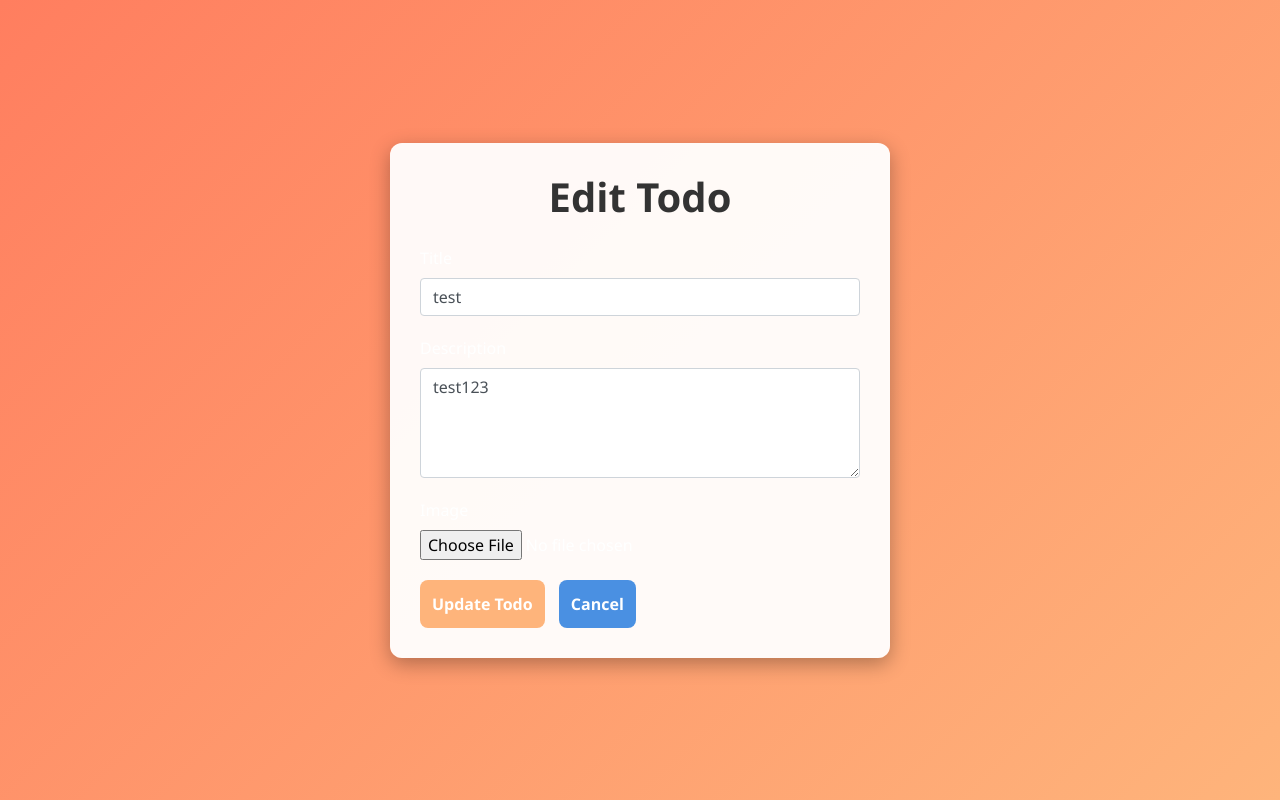
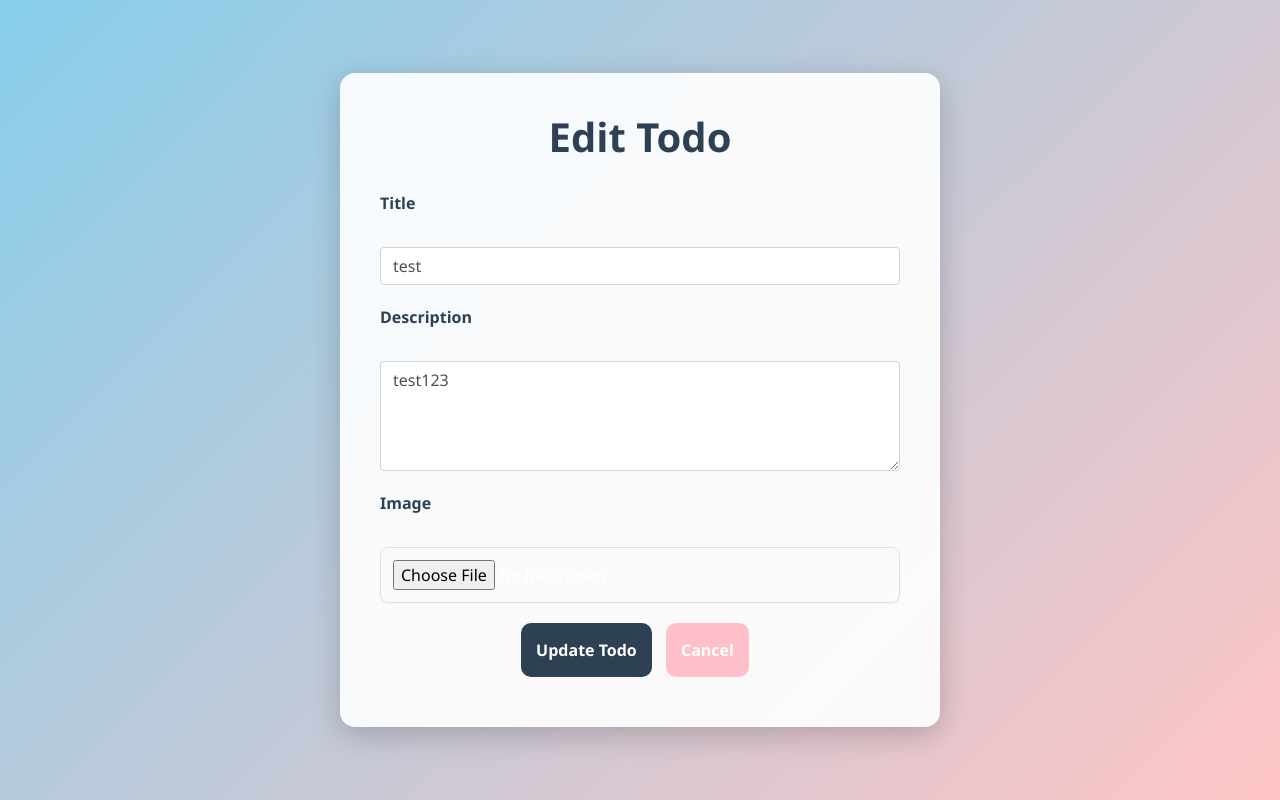
Before and after one commit to Sivi2002/dendrite.ai_todo, a Flask app: page /edit/1 in a window 1280 px wide. Run offline with Flask 3, Linux system fonts and the light colour scheme; a user stored in the database is signed in; data comes from the database, SQL or seed files in the repository; some libraries are stand-ins or nearby versions.

Commit message:
edittodo.css

```diff
--- a/flask_todo/static/css/edittodo.css
+++ b/flask_todo/static/css/edittodo.css
@@ -1,5 +1,5 @@
 body {
-    background: linear-gradient(135deg, #ff7e5f, #feb47b);
+    background: linear-gradient(135deg, #87CEEB, #FFC5C5);
     color: #fff;
     min-height: 100vh;
     display: flex;
@@ -10,59 +10,108 @@ body {
 }
 
 .container {
-    background: rgba(255, 255, 255, 0.95);
-    padding: 30px;
-    border-radius: 12px;
-    box-shadow: 0 6px 20px rgba(0, 0, 0, 0.3);
-    max-width: 500px;
+    background: rgba(255, 255, 255, 0.9);
+    padding: 40px;
+    border-radius: 15px;
+    box-shadow: 0 8px 30px rgba(0, 0, 0, 0.2);
+    max-width: 600px;
     width: 100%;
+    text-align: center;
 }
 
 h1 {
-    text-align: center;
-    margin-bottom: 25px;
+    margin-bottom: 30px;
     font-weight: 700;
-    color: #333;
+    color: #2E4053;
+    font-size: 2.5rem;
 }
 
 .form-group {
     margin-bottom: 20px;
+    text-align: left;
+}
+
+label {
+    display: block;
+    margin-bottom: 8px;
+    font-weight: 600;
+    color: #2E4053;
+}
+
+input, select, textarea {
+    width: 100%;
+    padding: 12px;
+    border-radius: 8px;
+    border: 1px solid #ddd;
+    box-sizing: border-box;
+    font-size: 1rem;
+}
+
+input:focus, select:focus, textarea:focus {
+    border-color: #FFC0CB;
+    outline: none;
 }
 
 .btn-primary, .btn-secondary {
-    width: 100%;
-    padding: 12px;
-    border-radius: 8px;
+    display: inline-block;
+    padding: 15px;
+    border-radius: 10px;
     font-weight: 600;
     text-align: center;
+    border: none;
+    cursor: pointer;
+    font-size: 1rem;
+    transition: background-color 0.3s ease, transform 0.2s ease;
 }
 
 .btn-primary {
-    background-color: #feb47b;
+    background-color: #2E4053;
     color: #fff;
-    border: none;
-    transition: background-color 0.3s ease;
 }
 
 .btn-primary:hover {
-    background-color: #ff9c6d;
+    background-color: #1A2B3D;
+    transform: translateY(-2px);
 }
 
 .btn-secondary {
-    background-color: #4a90e2;
+    background-color: #FFC0CB;
     color: #fff;
-    border: none;
-    transition: background-color 0.3s ease;
 }
 
 .btn-secondary:hover {
-    background-color: #357ab8;
+    background-color: #FFB6C1;
+    transform: translateY(-2px);
 }
 
 @media (min-width: 576px) {
     .btn-primary, .btn-secondary {
         width: auto;
-        margin-bottom: 0;
-        margin-right: 10px;
+        margin: 0 10px 10px 0;
     }
 }
+
+@media (max-width: 575px) {
+    .container {
+        padding: 20px;
+    }
+
+    h1 {
+        font-size: 2rem;
+    }
+
+    .btn-primary, .btn-secondary {
+        width: 100%;
+        margin-bottom: 10px;
+    }
+}
+
+@media (max-width: 400px) {
+    .container {
+        padding: 15px;
+    }
+
+    h1 {
+        font-size: 1.75rem;
+    }
+}
```
